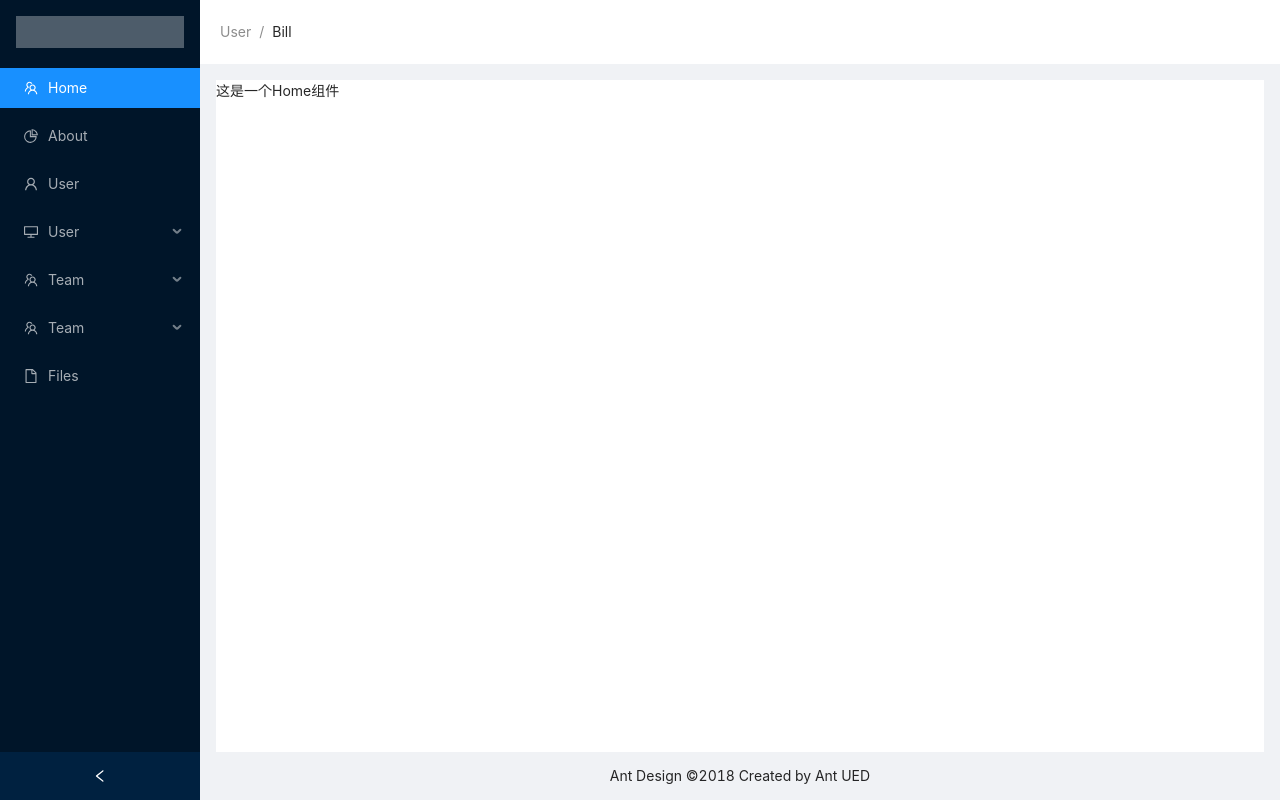
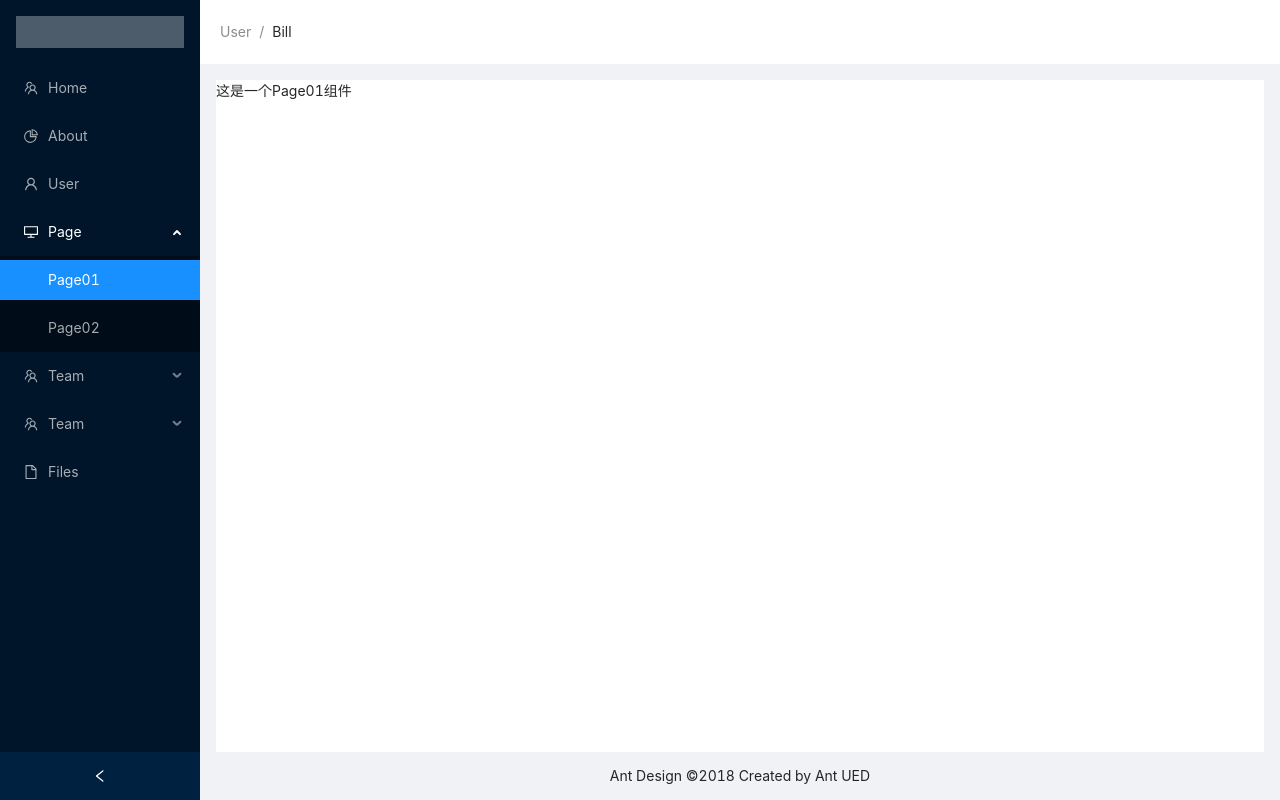
Before and after one commit to liu4509/lege-management, a React (Vite) app: page /page/page01 in a window 1280 px wide. Before the commit this address led to /home. Built offline with nearby package versions, Linux system fonts and the light colour scheme.

Commit message:
当路径是子项 侧边栏默认打开展开项

```diff
--- a/src/components/MainMenu/index.tsx
+++ b/src/components/MainMenu/index.tsx
@@ -29,10 +29,9 @@ const items: MenuItem[] = [
   getItem("Home", "/home", <TeamOutlined />),
   getItem("About", "/about", <PieChartOutlined />),
   getItem("User", "/user", <UserOutlined />),
-  getItem("User", "page1", <DesktopOutlined />, [
-    getItem("Tom", "3"),
-    getItem("Bill", "4"),
-    getItem("Alex", "5"),
+  getItem("Page", "page", <DesktopOutlined />, [
+    getItem("Page01", "/page/page01"),
+    getItem("Page02", "/page/page02"),
   ]),
   getItem("Team", "page2", <TeamOutlined />, [
     getItem("Team 1", "66"),
@@ -47,16 +46,31 @@ const items: MenuItem[] = [
 
 const Viwe: React.FC = () => {
   const navigateTo = useNavigate();
-  const [openKeys, setOpenKeys] = useState<string[]>([]);
   // 当前路由
   const location = useLocation();
-  const currentPath = location.pathname;
+  let currentPath: string = location.pathname;
+  // menu 展开项的初始值
+  let firstOpenKeys: string[] = [];
+  const [openKeys, setOpenKeys] = useState<string[]>(firstOpenKeys);
 
+  // 当路径是子项 默认打开展开项
+  const findKey = (obj: { key: string }) => {
+    return obj.key === currentPath;
+  };
+  for (let i = 0; i < items.length; i++) {
+    if (
+      items[i]!["children"] &&
+      items[i]!["children"].length > 0 &&
+      items[i]!["children"].find(findKey)
+    ) {
+      // 赋值数值 要具体到下标 难排查问题
+      firstOpenKeys[0] = items[i]!.key as string;
+    }
+  }
   // 点击跳转路由 编程式导航跳转 hook
   const menuClick = (e: { key: string }) => {
     navigateTo(e.key);
   };
-
   // SubMenu 展开/关闭的回调
   const handleOpenChang = (keys: string[]) => {
     // 只显示当前点击的 items 其余 items 关闭
--- a/src/main.tsx
+++ b/src/main.tsx
@@ -1,4 +1,3 @@
-import React from "react";
 import ReactDOM from "react-dom/client";
 // 导入清除全部样式库 初始化放在前面
 import "reset-css";
--- a/src/router/index.tsx
+++ b/src/router/index.tsx
@@ -6,6 +6,8 @@ const About = lazy(() => import("../views/About"));
 const Home = lazy(() => import("../views/Home"));
 const User = lazy(() => import("../views/User"));
 const Layout = lazy(() => import("../views/Layout"));
+const Page01 = lazy(() => import("../views/Page01"));
+const Page02 = lazy(() => import("../views/Page02"));
 
 // 抽离 loading
 const withLoadingComponent = (com: JSX.Element) => (
@@ -33,6 +35,14 @@ const router = [
         path: "/user",
         element: withLoadingComponent(<User />),
       },
+      {
+        path: "/page/page01",
+        element: withLoadingComponent(<Page01 />),
+      },
+      {
+        path: "/page/page02",
+        element: withLoadingComponent(<Page02 />),
+      },
     ],
   },
   {
--- /dev/null
+++ b/src/views/Page01/index.tsx
@@ -0,0 +1,9 @@
+const Page01 = () => {
+  return (
+    <div className="page01">
+      <p>这是一个Page01组件</p>
+    </div>
+  );
+};
+
+export default Page01;
--- /dev/null
+++ b/src/views/Page02/index.tsx
@@ -0,0 +1,9 @@
+const Page02 = () => {
+  return (
+    <div className="page02">
+      <p>这是一个Page02组件</p>
+    </div>
+  );
+};
+
+export default Page02;
--- a/tsconfig.json
+++ b/tsconfig.json
@@ -24,7 +24,11 @@
     "baseUrl": "./",
     "paths": {
       "@/*": ["src/*"]
-    }
+    },
+
+    // 语法提示
+    "ignoreDeprecations": "5.0",
+    "suppressImplicitAnyIndexErrors": true
   },
   "include": ["src"],
   "references": [{ "path": "./tsconfig.node.json" }]
```
